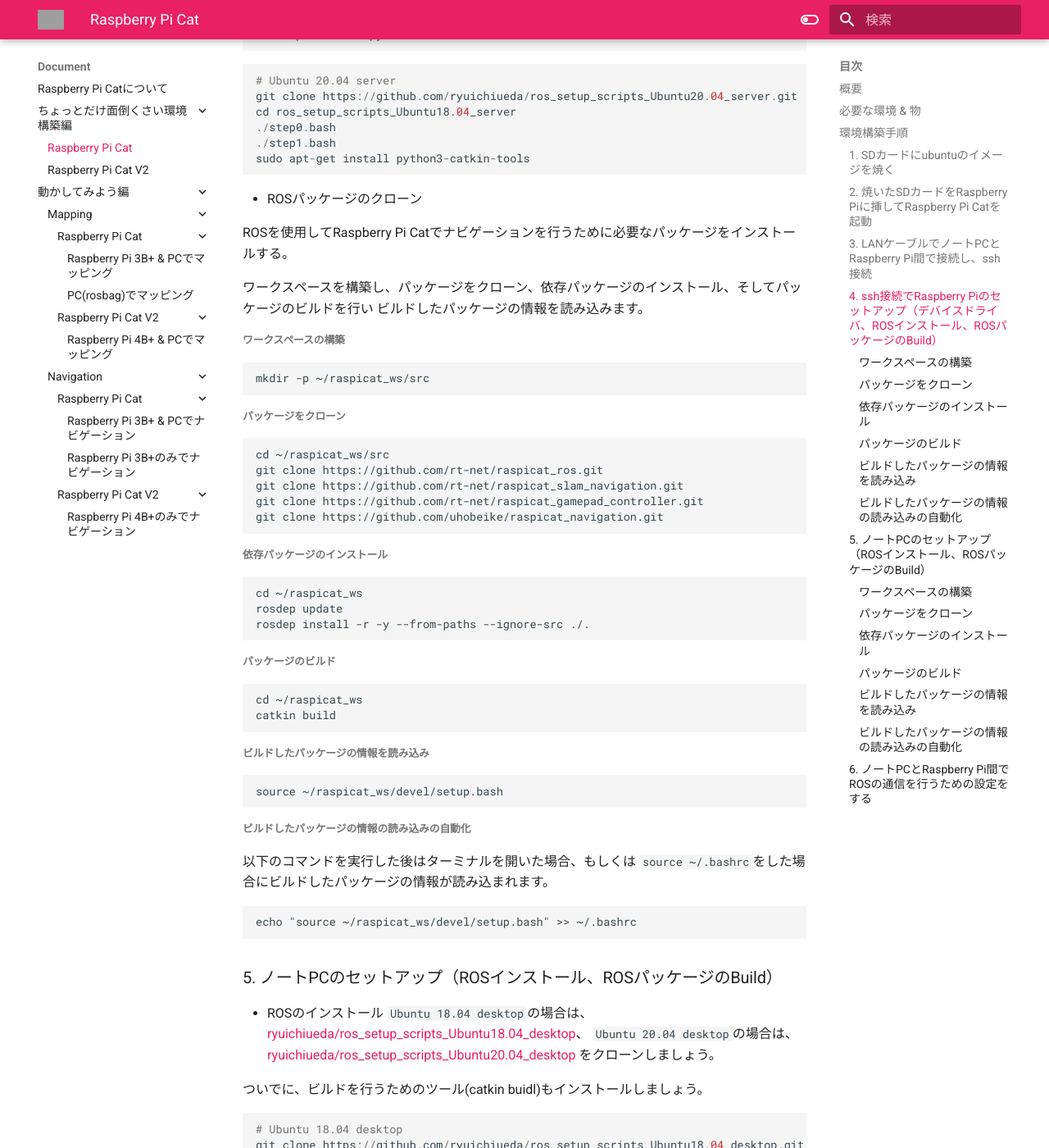
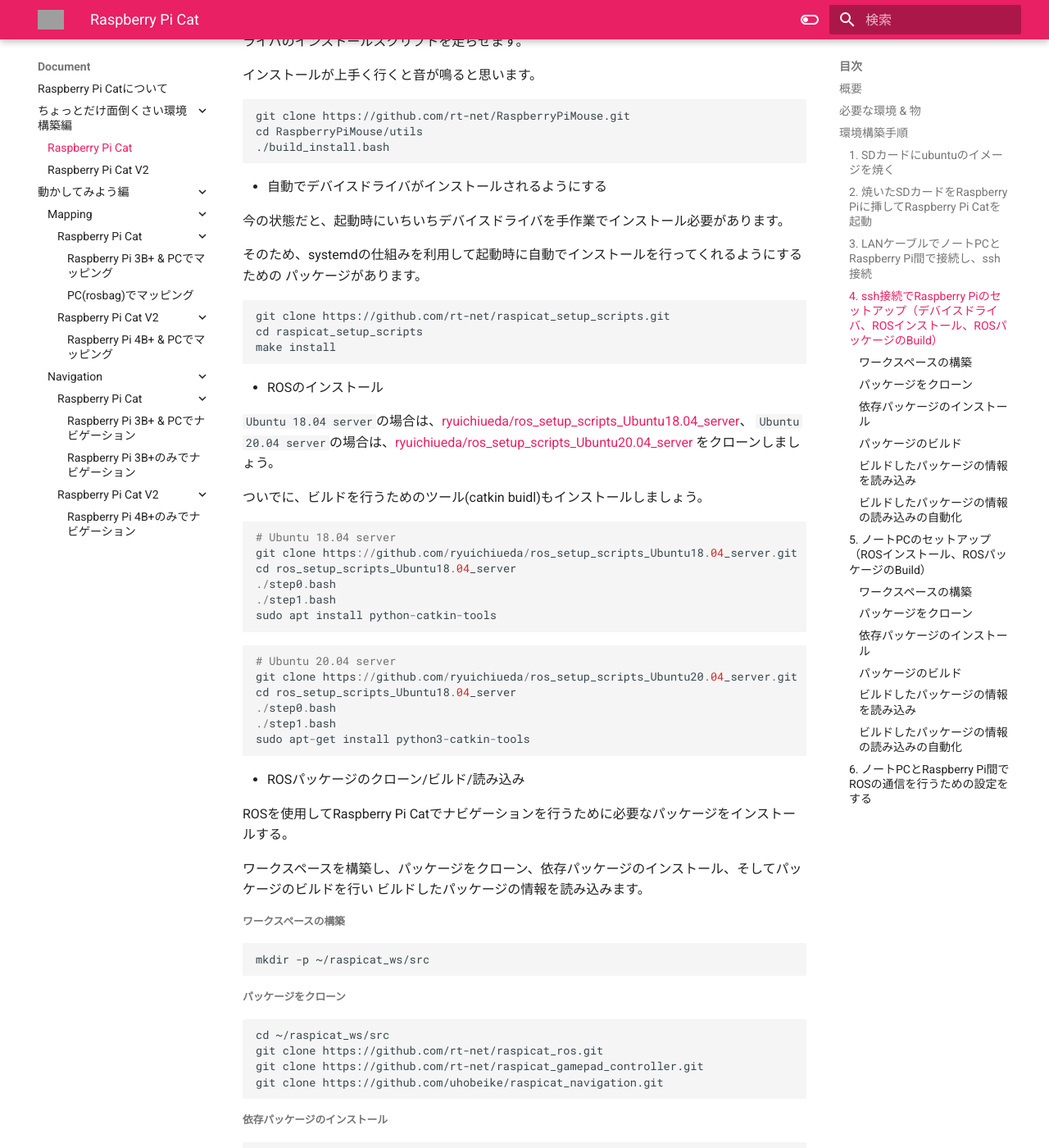
Before and after one commit to CIT-Autonomous-Robot-Lab/raspicat_documentation, an MkDocs documentation site: the page built from docs/document/environment/Raspberry Pi Cat/environment.md, in a window 1280 px wide and 1400 px high, scrolled down 2347 px. Shown: the whole window at 82% size. Built offline with MkDocs 1.6.1 and Material for MkDocs 9.7.7, drawn with Linux system fonts in a browser that asks for light colours; some of the changed text lies outside the part shown; grey boxes are pictures that could not be loaded.

Commit message:
Add/repository (#4)
* Fix

* Update

* Add repository*

````diff
--- a/docs/document/environment/Raspberry Pi Cat/environment.md
+++ b/docs/document/environment/Raspberry Pi Cat/environment.md
@@ -24,7 +24,10 @@
 [こちらのサイト(Install Ubuntu on a Raspberry Pi)](https://ubuntu.com/download/raspberry-pi)から
 Raspberry Pi用のUbuntu imageをダウンロードし、SDカードに焼きます。
 
-バージョンは`Ubuntu 18.04 server` か `20.04 server`のimageを選択しましょう。
+バージョンは[Ubuntu 18.04 server](http://cdimage.ubuntu.com/ubuntu/releases/18.04/release/)
+か [20.04 server](http://cdimage.ubuntu.com/ubuntu/releases/20.04/release/)のimageを選択しましょう。
+64-bit ARMのイメージを選択しましょう。
+（ファイル名はこんな感じのやつだと思います→`ubuntu-XX.04.5-preinstalled-server-arm64+raspi3.img.xz`）
 
 焼く前にSDカードはフォーマットしておく必要があります。
 
@@ -44,9 +47,32 @@
 ssh接続の方法については[こちらの記事(LANケーブルだけでraspberry pi 3のセットアップ(ubuntu編))](https://beike.hatenablog.jp/entry/raspi/LAN)
 を参考にすると良いかもしれません。
 
+* パスワードなしでログイン
+sshを行う場合以下のコマンドを使用すると思います。
+
+```
+ssh ubuntu@10.42.0.XX
+```
+
+そのあと、普通ならログインたびにパスワードが求められて毎回打つ必要があります。
+それは、面倒くさいのでパスワードを省略できるようにします。
+
+以下のコマンドを打った後にパスワードを打てば、
+次回からのログインでのパスワード入力は不要になります。
+
+```
+ssh-copy-id ubuntu@10.42.0.XX
+```
+
 ### 4. ssh接続でRaspberry Piのセットアップ（デバイスドライバ、ROSインストール、ROSパッケージのBuild）
 * パッケージの更新
 まずはパッケージの更新をしましょう。
+
+事前に時間を揃えておく必要があります。
+
+dateで時間を確認してみましょう。時間が過去になっていると思います。
+
+`sudo date -s "2022/2/22 22:22:22"`という感じに時間を手作業で修正しましょう。
 
 ```sh
 sudo apt update
@@ -63,6 +89,19 @@
 git clone https://github.com/rt-net/RaspberryPiMouse.git
 cd RaspberryPiMouse/utils
 ./build_install.bash
+```
+
+* 自動でデバイスドライバがインストールされるようにする
+
+今の状態だと、起動時にいちいちデバイスドライバを手作業でインストール必要があります。
+
+そのため、systemdの仕組みを利用して起動時に自動でインストールを行ってくれるようにするための
+パッケージがあります。
+
+```
+git clone https://github.com/rt-net/raspicat_setup_scripts.git
+cd raspicat_setup_scripts
+make install
 ```
 
 * ROSのインストール
@@ -91,7 +130,7 @@
 sudo apt-get install python3-catkin-tools
 ```
 
-* ROSパッケージのクローン
+* ROSパッケージのクローン/ビルド/読み込み
 
 ROSを使用してRaspberry Pi Catでナビゲーションを行うために必要なパッケージをインストールする。
 
@@ -122,7 +160,8 @@
 ##### パッケージのビルド
 ```
 cd ~/raspicat_ws
-catkin build
+catkin build -j 1
+# ↑Raspberry Pi 3B+の場合、1コアでビルドをしないとフリーズする可能性がある
 ```
 
 ##### ビルドしたパッケージの情報を読み込み
@@ -164,7 +203,7 @@
 sudo apt-get install python3-catkin-tools
 ```
 
-* ROSパッケージのクローン
+* ROSパッケージのクローン/ビルド/読み込み
 
 ROSを使用してRaspberry Pi Catでナビゲーションを行うために必要なパッケージをインストールする。
 
--- a/mkdocs.yml
+++ b/mkdocs.yml
@@ -4,9 +4,9 @@
     name: material
     # サイトの言語設定
     language: ja
-    logo: 'https://i.gyazo.com/0ce7f9d6ae60e23bc82ec3d82071b01e.png'
+    logo: 'https://i.gyazo.com/667c1d52a447f38d53cd52beadbb40f1.png'
     # サイトアイコン画像
-    favicon: 'https://i.gyazo.com/2c44f78a3c7f2dc7729b7308c586fed4.png'
+    favicon: 'https://i.gyazo.com/ed2afbfd0328143ef7e2c0418172348f.png'
     # 使用可能色は定義された21色
     #    red, pink, purple, deep purple, indigo, blue, light blue, cyan,
     #    teal,  green, light green, lime, yellow, amber, orange,
@@ -86,4 +86,4 @@
         - Raspberry Pi 4B+のみでナビゲーション: document/lets_move/navigation/Raspberry Pi Cat V2/raspi4_only_navigation.md
 - Repository:
   - Raspberry Pi Cat関連のリポジトリ: repository/repository.md
-  - Raspberry Pi Cat関連のリポジトリの説明(簡単に): repojitory/repository_description.md
+  - Raspberry Pi Cat関連のリポジトリの説明(簡単に): repository/repository_description.md
````
Also changed, not shown: other parts of docs/document/environment/Raspberry Pi Cat/environment.md (+0 -1 lines), docs/repository/repository.md (+34 -0 lines), docs/repository/repository_description.md (+13 -0 lines).
